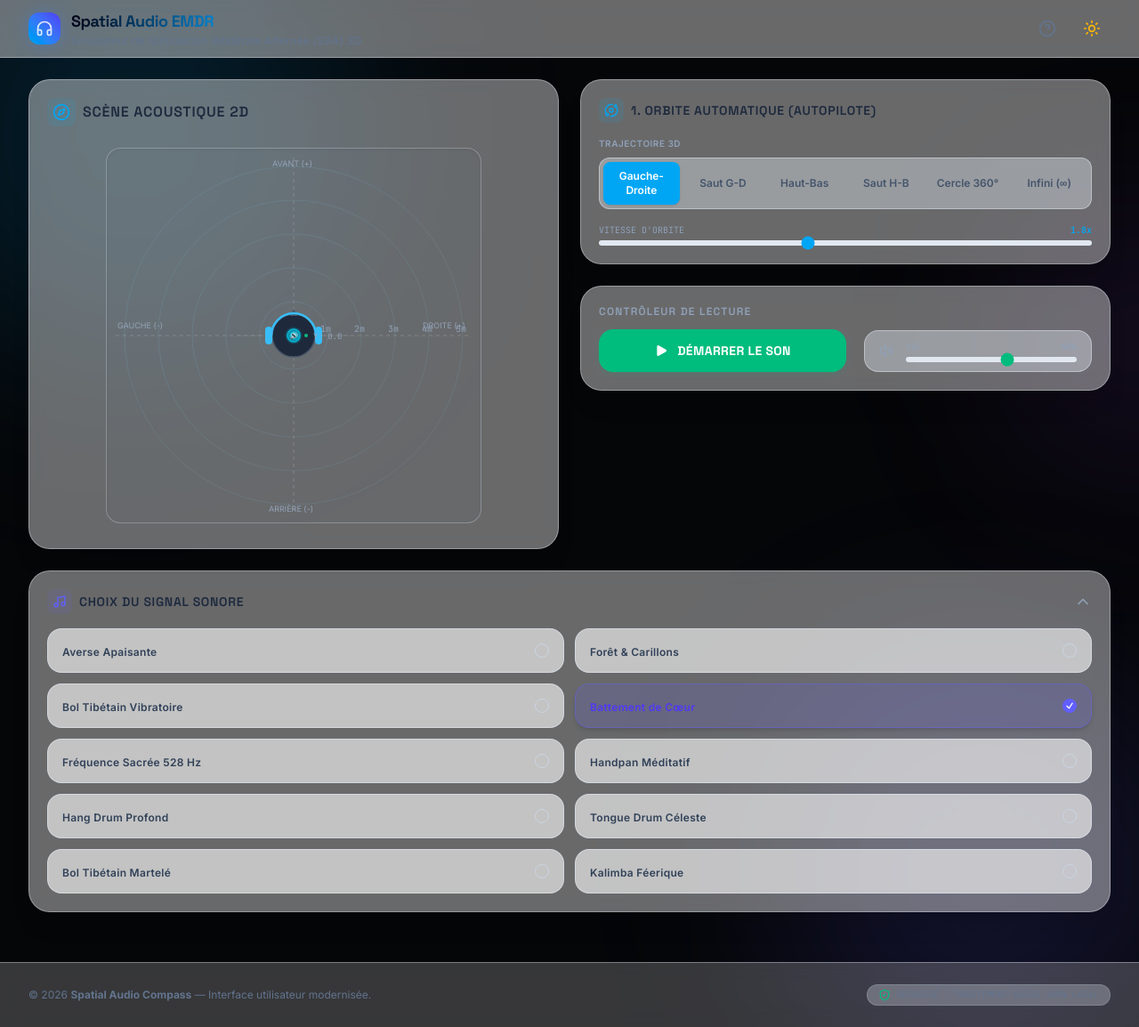
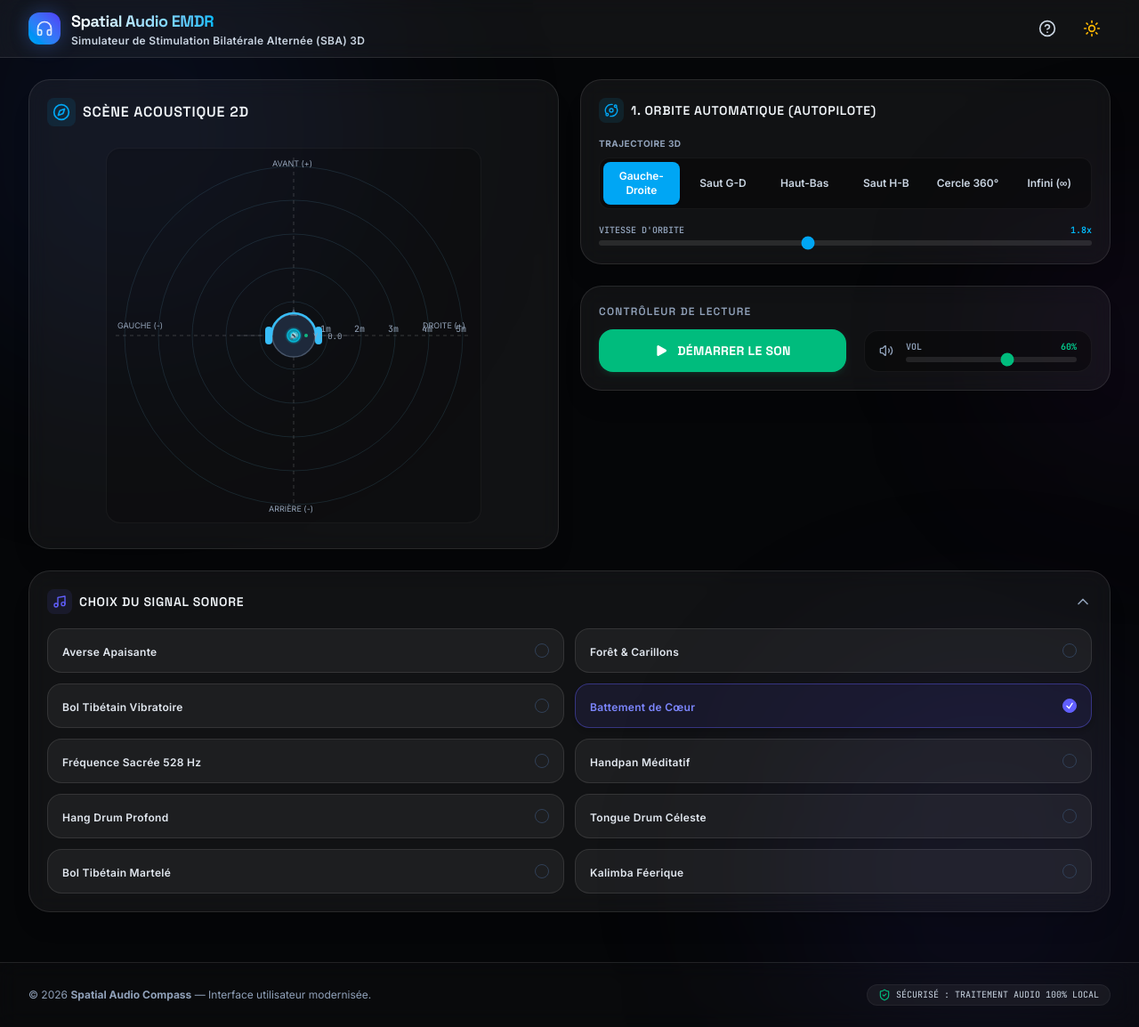
Before and after one commit to ericsotoca/Spatial_Audio_EMDR, a React (Vite) app: page / in a window 1280 px wide. Shown: the whole page at 89% size. Built offline with nearby package versions, Linux system fonts and the light colour scheme.

Commit message:
visibilité et le contraste des textes en modes jour (clair) et nuit (sombre)

```diff
--- a/src/App.tsx
+++ b/src/App.tsx
@@ -225,7 +225,7 @@
               <h1 className="font-display font-bold text-base sm:text-lg tracking-tight bg-gradient-to-r from-slate-950 via-sky-600 to-indigo-600 dark:from-white dark:via-sky-400 dark:to-indigo-300 bg-clip-text text-transparent">
                 Spatial Audio EMDR
               </h1>
-              <p className="text-[10px] sm:text-xs text-slate-500 dark:text-slate-400 font-medium tracking-wide">
+              <p className="text-[10px] sm:text-xs text-slate-600 dark:text-slate-300 font-semibold tracking-wide">
                 Simulateur de Stimulation Bilatérale Alternée (SBA) 3D
               </p>
             </div>
@@ -310,11 +310,11 @@
 
       {/* Professional Footer Bar */}
       <footer className="border-t border-slate-200/40 dark:border-white/10 bg-white/20 dark:bg-white/2 backdrop-blur-md py-6 mt-8 transition-colors duration-300 z-10">
-        <div className="max-w-7xl mx-auto px-4 sm:px-6 lg:px-8 flex flex-col sm:flex-row items-center justify-between gap-4 text-xs text-slate-500 dark:text-slate-400">
+        <div className="max-w-7xl mx-auto px-4 sm:px-6 lg:px-8 flex flex-col sm:flex-row items-center justify-between gap-4 text-xs text-slate-600 dark:text-slate-400">
           <p>
             © {new Date().getFullYear()} <strong>Spatial Audio Compass</strong> — Interface utilisateur modernisée.
           </p>
-          <div className="flex items-center gap-1.5 font-mono text-[10px] uppercase bg-slate-200/30 dark:bg-white/5 px-3 py-1 rounded-full border border-slate-300/20 dark:border-white/5">
+          <div className="flex items-center gap-1.5 font-mono text-[10px] uppercase bg-slate-200/30 dark:bg-white/5 px-3 py-1 rounded-full border border-slate-300/20 dark:border-white/5 text-slate-600 dark:text-slate-300">
             <ShieldCheck className="w-3.5 h-3.5 text-emerald-500 shrink-0" />
             <span>Sécurisé : traitement audio 100% local</span>
           </div>
@@ -349,7 +349,7 @@
 
               <div>
                 <span className="font-semibold text-slate-800 dark:text-slate-200 block mb-1">🕹️ Guidage de la source sonore :</span>
-                <ul className="list-disc list-inside space-y-1 pl-1 text-xs text-slate-500 dark:text-slate-400">
+                <ul className="list-disc list-inside space-y-1 pl-1 text-xs text-slate-600 dark:text-slate-300">
                   <li><strong>Glisser-Déposer :</strong> Cliquez ou glissez sur le radar 2D pour orienter manuellement la position du son en temps réel.</li>
                   <li><strong>Clavier Physique :</strong> Utilisez les <strong className="text-sky-600 dark:text-sky-400">flèches directionnelles (↑, ↓, ←, →)</strong> pour déplacer la source par paliers de 0,5 mètre.</li>
                 </ul>
@@ -357,7 +357,7 @@
 
               <div>
                 <span className="font-semibold text-slate-800 dark:text-slate-200 block mb-1">🔄 Paramètres Thérapeutiques recommandés :</span>
-                <p className="text-xs text-slate-500 dark:text-slate-400">
+                <p className="text-xs text-slate-600 dark:text-slate-300">
                   Sélectionnez l'<strong>Averse Apaisante</strong> ou les <strong>Clics EMDR</strong> avec la trajectoire <strong>Gauche-Droite</strong> (activée par défaut) pour une stimulation bilatérale alternée optimale. Ajustez la vitesse d'orbite en fonction du rythme requis pour la désensibilisation.
                 </p>
               </div>
--- a/src/components/AudioControls.tsx
+++ b/src/components/AudioControls.tsx
@@ -81,7 +81,7 @@
 
           {/* Trajectory option pills */}
           <div className="mb-4">
-            <span className="block text-[10px] text-slate-400 dark:text-slate-500 uppercase tracking-wider font-semibold mb-2">
+            <span className="block text-[10px] text-slate-500 dark:text-slate-400 uppercase tracking-wider font-bold mb-2">
               Trajectoire 3D
             </span>
             <div className="grid grid-cols-2 sm:grid-cols-3 md:grid-cols-6 gap-1.5 p-1 bg-slate-200/40 dark:bg-black/35 rounded-xl border border-slate-200/50 dark:border-white/5">
@@ -95,7 +95,7 @@
                     className={`py-2 px-2 rounded-lg text-xs font-semibold text-center transition-all cursor-pointer ${
                       isSelected
                         ? 'bg-sky-500 text-white shadow-sm font-bold'
-                        : 'text-slate-600 hover:text-slate-800 dark:text-slate-400 dark:hover:text-slate-200 hover:bg-slate-200/20 dark:hover:bg-white/5'
+                        : 'text-slate-600 hover:text-slate-900 dark:text-slate-300 dark:hover:text-white hover:bg-slate-200/20 dark:hover:bg-white/5'
                     }`}
                   >
                     {traj.name}
@@ -107,9 +107,9 @@
 
           {/* Speed slider */}
           <div className="flex flex-col gap-1">
-            <div className="flex justify-between items-center text-[10px] text-slate-400 dark:text-slate-500 font-mono">
+            <div className="flex justify-between items-center text-[10px] text-slate-600 dark:text-slate-400 font-bold font-mono">
               <span>VITESSE D'ORBITE</span>
-              <span className="font-semibold text-sky-500 dark:text-sky-400">{orbitSpeed.toFixed(1)}x</span>
+              <span className="font-bold text-sky-600 dark:text-sky-400">{orbitSpeed.toFixed(1)}x</span>
             </div>
             <input
               id="orbit-speed-slider"
@@ -128,7 +128,7 @@
 
       {/* Playback Controller Card */}
       <div id="playback-card" className="bg-white/40 dark:bg-white/5 backdrop-blur-md rounded-3xl border border-slate-200/40 dark:border-white/10 p-5 shadow-xl transition-all duration-300">
-        <h3 className="font-display font-semibold text-xs text-slate-400 dark:text-slate-500 uppercase tracking-widest mb-3">
+        <h3 className="font-display font-semibold text-xs text-slate-500 dark:text-slate-400 uppercase tracking-widest mb-3">
           Contrôleur de Lecture
         </h3>
 
@@ -158,11 +158,11 @@
 
           {/* Master Volume Controls */}
           <div className="w-full sm:w-64 flex items-center gap-3.5 bg-slate-200/40 dark:bg-black/35 px-4 py-2.5 rounded-2xl border border-slate-200/50 dark:border-white/5">
-            <Volume2 className="w-4 h-4 text-slate-400 dark:text-slate-500 shrink-0" />
+            <Volume2 className="w-4 h-4 text-slate-500 dark:text-slate-400 shrink-0" />
             <div className="flex-grow flex flex-col gap-1">
-              <div className="flex justify-between items-center text-[10px] text-slate-400 dark:text-slate-500 font-mono">
+              <div className="flex justify-between items-center text-[10px] text-slate-600 dark:text-slate-400 font-bold font-mono">
                 <span>VOL</span>
-                <span className="font-semibold">{Math.round(volume * 100)}%</span>
+                <span className="font-bold text-emerald-600 dark:text-emerald-400">{Math.round(volume * 100)}%</span>
               </div>
               <input
                 id="volume-slider"
@@ -281,7 +281,7 @@
             Choix du Signal Sonore
           </h3>
         </div>
-        <div className="text-slate-400 dark:text-slate-500">
+        <div className="text-slate-500 dark:text-slate-400">
           {isSoundPickerExpanded ? <ChevronUp className="w-5 h-5" /> : <ChevronDown className="w-5 h-5" />}
         </div>
       </button>
@@ -298,12 +298,12 @@
                 className={`w-full text-left py-3 px-4 rounded-2xl border transition-all duration-200 group flex items-center justify-between cursor-pointer ${
                   isSelected
                     ? 'bg-indigo-500/15 border-indigo-500/40 dark:bg-indigo-500/10 shadow-md'
-                    : 'bg-white/60 hover:bg-slate-100/80 dark:bg-white/5 dark:hover:bg-white/10 border-slate-200/60 dark:border-white/5'
+                    : 'bg-white/60 hover:bg-slate-100/80 dark:bg-white/5 dark:hover:bg-white/10 border-slate-300 dark:border-white/10'
                 }`}
               >
                 <div className="flex-grow pr-4">
                   <span className={`text-xs font-semibold tracking-wide ${
-                    isSelected ? 'text-indigo-600 dark:text-indigo-400 font-bold' : 'text-slate-700 dark:text-slate-200'
+                    isSelected ? 'text-indigo-600 dark:text-indigo-400 font-bold' : 'text-slate-800 dark:text-slate-200'
                   }`}>
                     {opt.name}
                   </span>
--- a/src/index.css
+++ b/src/index.css
@@ -1,4 +1,6 @@
 @import "tailwindcss";
+
+@variant dark (&:where(.dark, .dark *));
 
 @theme {
   --font-sans: "Inter", ui-sans-serif, system-ui, sans-serif;
```
